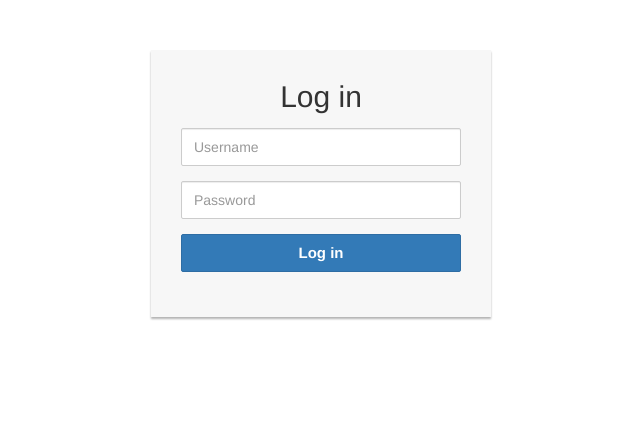
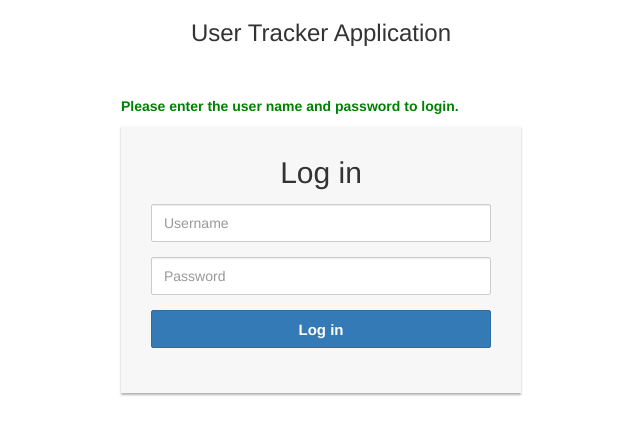
Before and after one commit to Shamal-Ware/django_project, a Django app: page /login/ in a window 1280 px wide. Shown: the top 435 px of the page, without its empty margins (319-959 px from the left). Run offline with Django 3.2, Linux system fonts and the light colour scheme; some libraries are stand-ins or nearby versions.

Commit message:
added logger and django rest framework implementation

```diff
--- a/TrackUser/TrackUser/settings.py
+++ b/TrackUser/TrackUser/settings.py
@@ -38,6 +38,7 @@ INSTALLED_APPS = [
     'django.contrib.messages',
     'django.contrib.staticfiles',
     'TrackUserApp',
+    'rest_framework',
 ]
 
 MIDDLEWARE = [
--- a/TrackUser/TrackUserApp/templates/commonview.html
+++ b/TrackUser/TrackUserApp/templates/commonview.html
@@ -19,7 +19,7 @@
                 </tr>
             </tbody>
         </table>
-        <table width="980" cellspacing="0" style=" border-collapse: collapse;border: 3px solid #1E90FF;">
+        <table width="700" cellspacing="0" style=" border-collapse: collapse;border: 3px solid #1E90FF;">
             <tbody>
                 <tr>
                     <td class="topnavon" rowspan="2" width="170" align="center">
@@ -29,7 +29,7 @@
         </table>
         <div class="container-fluid" style="margin-left: 500px;">
             <ul class="nav navbar-nav">
-                <li class="active"><a href="/user">Add User</a></li>
+                <li class="active"><a href="/adduser">Add User</a></li>
                 <li><a href="/modifyuser">Modify User</a></li>
                 {% if request.user.is_superuser %}
                 <li><a href="/deleteuser">Delete User</a></li>
--- a/TrackUser/TrackUserApp/templates/login.html
+++ b/TrackUser/TrackUserApp/templates/login.html
@@ -11,7 +11,7 @@
     <script src="https://maxcdn.bootstrapcdn.com/bootstrap/3.3.7/js/bootstrap.min.js"></script>
     <style type="text/css">
         .login-form {
-            width: 340px;
+            width: 400px;
             margin: 50px auto;
         }
 
@@ -40,7 +40,9 @@
 </head>
 
 <body>
-    <div class="login-form">
+<h3 align="center">User Tracker Application</h3></td>
+    <div class="login-form" >
+        <p style="color:green; font-weight:bold;">{{msg}}</p>
         <form action="/login/" method="post">
             {% csrf_token %}
             <h2 class="text-center">Log in</h2>
--- a/TrackUser/TrackUserApp/templates/user_registration.html
+++ b/TrackUser/TrackUserApp/templates/user_registration.html
@@ -7,7 +7,7 @@
 {% block content %}
 <h4>This is user registration page. Please enter the details below:</h4>
 <p style="color:green; font-weight:bold;">{{msg}}</p>
-<form action="/registeruser/" method="post">
+<form action="/adduser/" method="post">
     {% csrf_token %} username:
     <input type="text" id="username" class="form-control" name="username">
     <br> password:
--- a/TrackUser/TrackUserApp/urls.py
+++ b/TrackUser/TrackUserApp/urls.py
@@ -5,13 +5,13 @@ from  .views import *
 
 urlpatterns = [
     path('', LogoutView.as_view(template_name="login.html")),
-    url(r'^user/$', register_user),
+    url(r'^adduser/$', register_user),
     url(r'^login/$', login_user),
-    url(r'^registeruser',save_user_detail),
     url(r'logout/',logout_user),
     url(r'modifyuser/',modify_user),
     url(r'deleteuser/', delete_user),
     url(r'viewuser/', view_user),
     url(r'deleteuserdata/', delete_user_data),
     url(r'modifyuserdata/',modify_user_detail),
+    url(r'users/',user_detail_list.as_view()), # phase 2 implementation
 ]
--- a/TrackUser/TrackUserApp/views.py
+++ b/TrackUser/TrackUserApp/views.py
@@ -1,5 +1,4 @@
 from django.shortcuts import render
-
 # Create your views here.
 from django.http import *
 from django.shortcuts import render_to_response,redirect, render
@@ -8,160 +7,290 @@ from django.contrib.auth.decorators import login_required
 from django.contrib.auth import authenticate, login, logout
 from .form import *
 from .models import *
-import hashlib
 from TrackUser.logger import log
+from django.contrib.auth.models import User
+import re
+from rest_framework.views import APIView
+from rest_framework.response import Response
+from rest_framework import status
+from .serializer import *
+
 
 # Create your views here.
+# function used to login the user
 def login_user(request):
-    logout(request)
-    username = password = ''
-    log.info("inside login")
-    if request.POST:
-        username = request.POST['username']
-        password = request.POST['password']
-        log.info("username : %s",username)
-        log.info("password : %s",password)
-        user = authenticate(username=username, password=password)
-        if user is not None:
-            if user.is_active:
-                login(request, user)
-                current_user = request.user
-                print(current_user)
-                return render(request,'user_registration.html')
-    return render(request, 'login.html')
+    try:
+        logout(request)
+        username = password = ''
+        log.info("inside login")
+        if request.POST:
+            username = request.POST['username']
+            password = request.POST['password']
+            log.info("username : %s", username)
+            log.info("password : %s", password)
+            if username!="" and password!="":
+                user = authenticate(username=username, password=password)
+                log.info("user : %s", user)
+                if user is not None:
+                    if user.is_active:
+                        login(request, user)
+                        log.info("User has logged in : %s",username )
+                        return render(request, 'user_registration.html')
+                else:
+                    message = {'msg': "user is not having login permission"}
+                    log.info("User is not having login permissions : %s", username)
+            if username != "" and password == "":
+                message = {'msg': "Please enter the password."}
+                log.info("User did not enter the password : %s", username)
+            if username == "" and password != "":
+                message = {'msg': "Please enter the user name."}
+                log.info("Please the user name")
+            if username == "" and password == "":
+                message = {'msg': "Please enter the user name and password."}
+                log.info("Please enter the user name and password.")
+        else:
+            message = {'msg': "Please enter the user name and password to login."}
+            log.info("Please enter the user name and password to login.")
+        return render(request, 'login.html',message)
+    except Exception as err:
+        log.error("Error while login : %s" , err)
+
+# function used to render user registration page
+@login_required( login_url='/login/')
+def register_user(request):
+    try:
+        if request.POST:
+            log.info("Inside save user details")
+            username = request.POST['username']
+            log.info("username : %s", username)
+            password = request.POST['password']
+            log.info("password : %s", password)
+            confirm_password = request.POST['confirmpassword']
+            log.info("confirm_password : %s", confirm_password)
+            email = request.POST['email']
+            log.info("email : %s", email)
+            mobile = request.POST['mobile']
+            log.info("mobile : %s", mobile)
+            if username != "" and password != "" and confirm_password != "" and email != "" and mobile != "":
+                user_data = user_detail.objects.all()
+                log.info("user_data : %s", user_data)
+                for data in user_data:
+                    if data.username == username:
+                        log.info("A user with that username already exists. : %s", username)
+
+                        return render(request, 'user_registration.html',
+                                      {'msg': "A user with that username already exists."})
+                    else:
+                        continue
+                if password == confirm_password:
+                    regex = '^\w+([\.-]?\w+)*@\w+([\.-]?\w+)*(\.\w{2,3})+$'
+                    if re.search(regex, email):
+                        pattern = re.compile("(0/91)?[6-9][0-9]{9}")
+                        if pattern.match(mobile):
+                            user = authenticate(request, username=username, password=password)
+                            user = user_detail(username=username, password=password, email_address=email,
+                                            phonenumber=mobile)
+                            if user is not None:
+                                user.is_staff = True
+                                user.save()
+                            log.info("user registered successfully.")
+                            return render(request, 'user_registration.html', {'msg': "user registered successfully."})
+                        else:
+                            log.info("Please enter valid mobile number.")
+                            return render(request, 'user_registration.html',
+                                          {'msg': "Please enter valid mobile number."})
+                    else:
+                        log.info("Please enter valid email id.")
+                        return render(request, 'user_registration.html', {'msg': "Please enter valid email id."})
+                else:
+                    log.info("password and confirm password is not matching.")
+                    return render(request, 'user_registration.html',
+                                  {'msg': "password and confirm password is not matching."})
+            else:
+                log.info("Please enter all the details.")
+                return render(request, 'user_registration.html', {'msg': "Please enter all the details"})
+        else:
+            return render(request, 'user_registration.html')
+    except Exception as err:
+        log.error("Error while loading user registration page : %s",err)
+
+# function is used to fetch all user details from the database
+def get_user_details(request):
+    Users = {}
+    try:
+        user_data = user_detail.objects.all()
+        log.info("user_data : %s",user_data)
+        all_user_data = []
+        for data in user_data:
+            user = {}
+            user['uname'] = data.username
+            user['passw'] = data.password
+            user['email'] = data.email_address
+            user['mobile'] = data.phonenumber
+            all_user_data.append(user)
+        Users['userdata'] = all_user_data
+    except Exception as err:
+        log.error("Error while fething the data from database : %s", err)
+    return Users
 
 
-@login_required( login_url='/login/')
-def register_user(request):
-    return render(request, 'user_registration.html')
-
-@login_required( login_url='/login/')
-def save_user_detail(request):
-    print("Inside save user details")
-    username = request.POST['username']
-    print("username",username)
-    password = request.POST['password']
-    confirm_password = request.POST['confirmpassword']
-    email = request.POST['email']
-    mobile = request.POST['mobile']
-    print("request.POST",request.POST)
-    if username!="" and password!="" and confirm_password!="" and email!="" and mobile !="":
-        if password == confirm_password:
-            p=user_detail(username=username,password=password,email_address=email,phonenumber=mobile)
-            p.save()
-            print("data saved in database")
-            print(p)
-            return render(request, 'user_registration.html', {'msg': "user registered successfully."})
-        else:
-            return render(request, 'user_registration.html', {'msg': "password and confirm password is not matching."})
-    else:
-        return render(request,'user_registration.html',{'msg':"Please enter all the details"})
-
-@login_required( login_url='/login/')
-def get_user_details(request):
-    user_data = user_detail.objects.all()
-    print(user_data)
-    Users = {}
-    all_user_data = []
-    for data in user_data:
-        user = {}
-        user['uname'] = data.username
-        user['passw'] = data.password
-        user['email'] = data.email_address
-        user['mobile'] = data.phonenumber
-        all_user_data.append(user)
-    Users['userdata'] = all_user_data
-    return Users
-
+# function used to display modify user page
 @login_required( login_url='/login/')
 def modify_user(request):
-    Users = get_user_details(request)
-    current_user = {}
-    active_user = request.user.username
-    print("active_user",active_user)
-    current_user['cur_user'] = active_user
-    Users['current_user'] = current_user
-    print("Users",Users)
-    return render(request, 'modifyuser.html',Users)
+   try:
+       Users = get_user_details(request)
+       current_user = {}
+       active_user = request.user.username
+       log.info("active_user : %s", active_user)
+       superusers = User.objects.filter(is_superuser=True)
+       for uname in superusers:
+           log.info("super user name : %s", uname.username)
+           if active_user == uname.username:
+               current_user['cur_user'] = "super_user"
+               break
+           else:
+               current_user['cur_user'] = active_user
+       Users['current_user'] = current_user
+       log.info("All users rgisterer in system : %s", Users)
+       return render(request, 'modifyuser.html', Users)
+   except Exception as err:
+       log.error("Error to fetch modify user page : %s", err)
 
+# function is used to modify the user data and save into the database
 @login_required( login_url='/login/')
 def modify_user_detail(request):
-    print("Inside modify user details")
-    username = request.POST['username1']
-    print("username",username)
-    Users = get_user_details(request)
-    current_user = {}
-    active_user = request.user.username
-    print("active_user", active_user)
-    current_user['cur_user'] = active_user
-    Users['current_user'] = current_user
-    if username!="No user registered":
-        password = request.POST['password']
-        confirm_password = request.POST['confirmpassword']
-        email = request.POST['email']
-        mobile = request.POST['mobile']
-        print("request.POST", request.POST)
-        if username != "" and password != "" and confirm_password != "" and email != "" and mobile != "":
-            if password == confirm_password:
-                user = user_detail.objects.get(username=username)
-                user.username=username
-                user.password=password
-                user.email_address=email
-                user.phonenumber=mobile
-                #p = user_detail(username=username, password=password, email_address=email, phonenumber=mobile)
-                user.save()
-                print("data saved in database")
-                print(user)
-                Users = get_user_details(request)
-                Users['msg']="user data modified successfully."
-                return render(request, 'modifyuser.html',Users)
+    try:
+        username = request.POST['username1']
+        log.info("modify data username : %s", username)
+        Users = get_user_details(request)
+        current_user = {}
+        active_user = request.user.username
+        log.info("active_user : %s", active_user)
+        superusers = User.objects.filter(is_superuser=True)
+        for uname in superusers:
+            log.info("super user name : %s", uname.username)
+            if active_user == uname.username:
+                current_user['cur_user'] = "super_user"
+                break
             else:
-                Users['msg'] = "password and confirm password is not matching."
-                return render(request, 'modifyuser.html',Users)
+                current_user['cur_user'] = active_user
+        Users['current_user'] = current_user
+        if username != "No user registered":
+            password = request.POST['password']
+            confirm_password = request.POST['confirmpassword']
+            email = request.POST['email']
+            mobile = request.POST['mobile']
+            print("request.POST", request.POST)
+            if username != "" and password != "" and confirm_password != "" and email != "" and mobile != "":
+                if password == confirm_password:
+                    user = user_detail.objects.get(username=username)
+                    user.username = username
+                    user.password = password
+                    user.email_address = email
+                    user.phonenumber = mobile
+                    user.save()
+                    Users = get_user_details(request)
+                    Users['current_user'] = current_user
+                    log.info("Users data after modification : %s", Users)
+                    log.info("user data modified successfully.")
+                    Users['msg'] = "user data modified successfully."
+                    return render(request, 'modifyuser.html', Users)
+                else:
+                    log.info("password and confirm password is not matching.")
+                    Users['msg'] = "password and confirm password is not matching."
+                    return render(request, 'modifyuser.html', Users)
+            else:
+                log.info("Please enter all the details")
+                Users['msg'] = "Please enter all the details"
+                return render(request, 'modifyuser.html', Users)
         else:
-            Users['msg'] = "Please enter all the details"
-            return render(request, 'modifyuser.html',Users)
-    else:
-        Users['msg'] = "There is no user registered to modify"
-        return render(request, 'modifyuser.html',Users)
+            log.info("There is no user registered to modify")
+            Users['msg'] = "There is no user registered to modify"
+            return render(request, 'modifyuser.html', Users)
+    except Exception as err:
+        log.error("Error while modifying the details : %s" , err)
 
+# function is used to render the delete user page
 @login_required( login_url='/login/')
 def delete_user(request):
-    Users = get_user_details(request)
-    return render(request, 'deleteuser.html',Users)
+    try:
+        Users = get_user_details(request)
+        return render(request, 'deleteuser.html', Users)
+    except Exception as err:
+        log.error("Error while fetching delete user page : %s", err)
 
+# function is used to delete the user data.
 @login_required( login_url='/login/')
 def delete_user_data(request):
-    print("Inside delete user details")
-    username = request.POST['username1']
-    Users = get_user_details(request)
-    current_user = {}
-    active_user = request.user.username
-    print("active_user", active_user)
-    current_user['cur_user'] = active_user
-    Users['current_user'] = current_user
-    print("Users",Users)
-    print("username",username)
-    if username != "No user registered":
-        if username!=active_user:
-            user = user_detail.objects.get(username=username)
-            user.delete()
-            Users = get_user_details(request)
-            Users['msg'] = "user data deleted successfully."
+    try:
+        username = request.POST['username1']
+        Users = get_user_details(request)
+        current_user = {}
+        active_user = request.user.username
+        log.info("active_user : %s", active_user)
+        current_user['cur_user'] = active_user
+        Users['current_user'] = current_user
+        log.info("users registered : %s", Users)
+        log.info("username to be deleted : %s", username)
+        if username != "No user registered":
+            if username != active_user:
+                user = user_detail.objects.get(username=username)
+                user.delete()
+                Users = get_user_details(request)
+                log.info("user data deleted successfully.")
+                Users['msg'] = "user data deleted successfully."
+                log.info("User name after deleting the user : %s",Users)
+                return render(request, 'deleteuser.html', Users)
+            else:
+                log.info("Currently active user. Can't delete the user")
+                Users['msg'] = "Currently active user. Can't delete the user"
+                return render(request, 'deleteuser.html', Users)
+        else:
+            log.info("There is no user registered to delete")
+            Users['msg'] = "There is no user registered to delete"
             return render(request, 'deleteuser.html', Users)
-        else:
-            Users['msg'] = "Currently active user. Can't delete the user"
-            return render(request, 'deleteuser.html', Users)
-    else:
-        Users['msg'] = "There is no user registered to delete"
-        return render(request, 'deleteuser.html', Users)
+    except Exception as err:
+        log.error("Wrror while deliting the data : %s",err)
 
+# function used to view the user details registered into system.
 @login_required( login_url='/login/')
 def view_user(request):
-    Users = get_user_details(request)
-    return render(request, 'viewuser.html',Users)
+    try:
+        Users = get_user_details(request)
+        return render(request, 'viewuser.html', Users)
+    except Exception as err:
+        log.error("Error while loading view user page : %s", err)
 
+# function is used to logout the user
 @login_required( login_url='/login/')
 def logout_user(request):
-    logout(request)
-    return render(request, 'login.html')
+    try:
+        active_user = request.user.username
+        log.info("logout request is received from the user : %s",active_user)
+        logout(request)
+        return render(request, 'login.html')
+    except Exception as err:
+        log.error("Error while logging out the user : %s" ,err)
+
+
+# Phase 2 implementation
+class user_detail_list(APIView):
+    def get(self,request):
+        userid= self.request.query_params.get('id')
+        print("userid", userid)
+        if userid == None:
+            user_details = user_detail.objects.all()
+            print("user_details", user_details)
+        else:
+            user_details = user_detail.objects.filter(id=userid)
+            print("user_details",user_details)
+        serializer= user_detailSerializer(user_details,many=True)
+        return Response(serializer.data)
+
+    def post(self,request):
+        serializer=user_detailSerializer(data=request.data)
+        print("request.data",request.data)
+        if serializer.is_valid():
+            serializer.save()
+            return Response(serializer.data, status=status.HTTP_201_CREATED)
+        return Response(serializer.errors, status=status.HTTP_400_BAD_REQUEST)
```
Also changed, not shown: TrackUser/TrackUserApp/serializer.py (added, +9 -0 lines), TrackUser/TrackUserApp/templates/modifyuser.html (+8 -2 lines), TrackUser/db.sqlite3, 1 other file.
